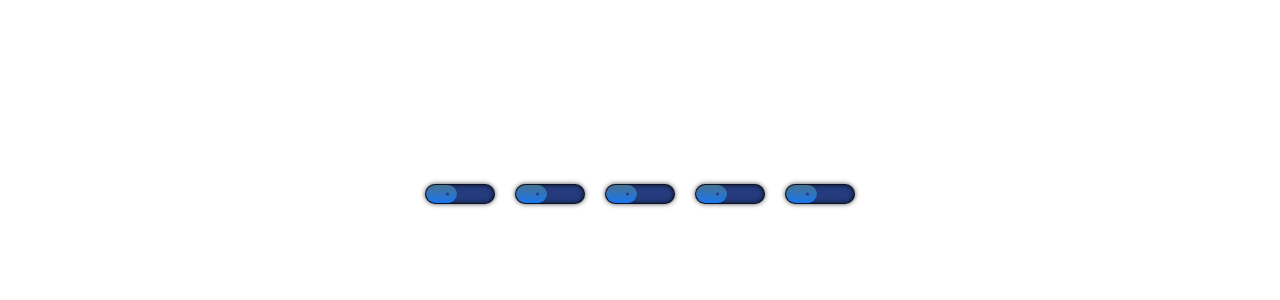
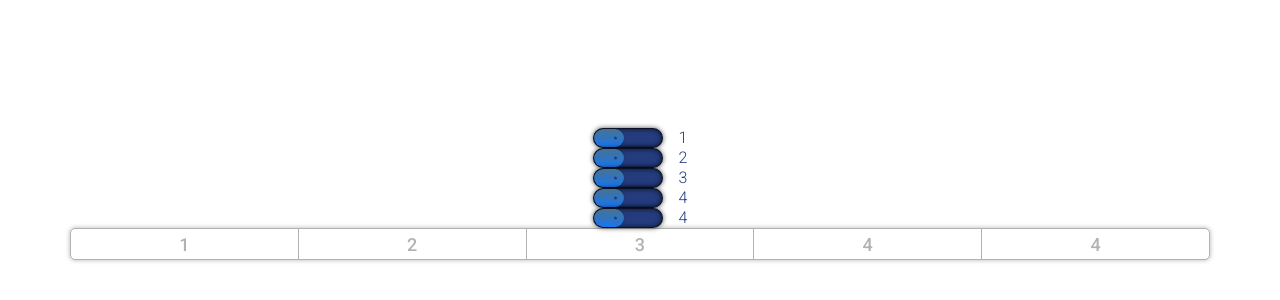
Before and after one commit to basizov/FeaturesReact, a React (Create React App) app: page /reviews in a window 1280 px wide. Shown: the part 206-506 px from the top of the page. Built offline with nearby package versions, Linux system fonts and the light colour scheme.

Commit message:
Radio splitter
Был реализован переключатель элементов черз radio box-ы.

```diff
--- a/src/app/layout/App.tsx
+++ b/src/app/layout/App.tsx
@@ -8,8 +8,17 @@ const App: React.FC = () => {
   return (
     <div className="App">
       <Route exact path='/' component={Home} />
-      <Route exact path='/navigation' component={Navigation} />
-      <Route exact path='/reviews' component={Reviews} />
+      <Route
+        path={'/(.+)'}
+        render={() => (
+          <>
+            {/* <Navigation /> */}
+            <div className="container">
+              <Route exact path='/navigation' component={Navigation} />
+              <Route exact path='/reviews' component={Reviews} />
+            </div>
+          </>
+        )} />
     </div>
   );
 }
--- a/src/app/layout/style.scss
+++ b/src/app/layout/style.scss
@@ -17,5 +17,6 @@
 @import '../styles/media';
 @import './Navigation/navigation';
 @import '../../features/Loading/loading';
+@import '../../features/FormElements/formElements';
 @import '../../features/Dropdown/dropdown';
 @import '../../features/Reviews/reviews';
--- a/src/features/FormElements/Radio.tsx
+++ /dev/null
@@ -1,32 +0,0 @@
-import React from 'react';
-
-interface IProps {
-  className?: string;
-  labelClassName?: string;
-  name?: string;
-  labels?:  React.ReactChild[] | React.ReactNode[];
-  count?: number;
-}
-
-const Radio: React.FC<IProps> = ({
-  className,
-  labelClassName,
-  name,
-  labels = [],
-  count = 1
-}) => {
-  const radios = Array.from(Array(count).keys())
-
-  return (
-    <>
-      {radios.map((key, i) => (
-        <label
-          key={key}
-          className={labelClassName}>
-          {labels[i < labels.length ? i : labels.length]}<input className={className} name={name} type='radio' /></label>
-      ))}
-    </>
-  );
-};
-
-export default  Radio;
--- /dev/null
+++ b/src/features/FormElements/RadioSplitter.tsx
@@ -0,0 +1,35 @@
+import React from 'react';
+
+interface IProps {
+  className?: string;
+  labelClassName?: string;
+  name?: string;
+  labels?:  React.ReactChild[] | React.ReactNode[] | string;
+  count?: number;
+}
+
+const RadioSplitter: React.FC<IProps> = ({
+  className = '',
+  labelClassName = '',
+  name = '',
+  labels = [],
+  count = 1
+}) => {
+  const radios = Array.from(Array(count).keys());
+
+  return (
+    <div className={`radio-splitter ${className}`}>
+      {radios.map((key, i) => (
+        <label
+          key={key}
+          className={`radio-splitter__label ${labelClassName}`}>
+          <input
+            className={`radio-splitter__input ${className}`}
+            name={name}
+            type='radio' /><span>{labels[i < labels.length ? i : labels.length - 1]}</span></label>
+      ))}
+    </div>
+  );
+};
+
+export default  RadioSplitter;
--- /dev/null
+++ b/src/features/FormElements/RadioToggle.tsx
@@ -0,0 +1,35 @@
+import React from 'react';
+
+interface IProps {
+  className?: string;
+  labelClassName?: string;
+  name?: string;
+  labels?:  React.ReactChild[] | React.ReactNode[] | string;
+  count?: number;
+}
+
+const RadioToggle: React.FC<IProps> = ({
+  className = '',
+  labelClassName = '',
+  name = '',
+  labels = [],
+  count = 1
+}) => {
+  const radios = Array.from(Array(count).keys());
+
+  return (
+    <>
+      {radios.map((key, i) => (
+        <label
+          key={key}
+          className={`radio-toggle__label ${labelClassName}`}>
+          <input
+            className={`radio-toggle__input ${className}`}
+            name={name}
+            type='radio' /><span>{labels[i < labels.length ? i : labels.length - 1]}</span></label>
+      ))}
+    </>
+  );
+};
+
+export default  RadioToggle;
--- /dev/null
+++ b/src/features/FormElements/_formElements.scss
@@ -0,0 +1,107 @@
+.radio {
+  &-toggle {
+    &__input {
+      position: relative;
+      margin-right: 1rem;
+      cursor: pointer;
+      width: 70px;
+      height: 20px;
+      outline: none;
+      background-color: var(--main-bg-color);
+      border-radius: 15px;
+      box-shadow: 0 0 5px rgba(0, 0, 0, .7),
+                  inset 0 0 5px rgba(0, 0, 0, .7);
+      border: 1px solid rgba(0, 0, 0, .7);
+      -webkit-appearance: none;
+      overflow: hidden;
+      transition: all .3s;
+      &:checked {
+        background-color: var(--hover-bg-color);
+        &:before {
+          left: 100%;
+          transform: translateX(-100%);
+        }
+        &:after {
+          left: 85%;
+          background-color: var(--hover-bg-color);
+        }
+      }
+      &:before {
+        content: '';
+        position: absolute;
+        top: 0;
+        left: 0;
+        width: 45%;
+        height: 100%;
+        border-radius: 15px;
+        background-image: linear-gradient(to top, var(--main-color), var(--submain-color));
+        box-shadow: 0 0 1px rgba(0, 0, 0, .7);
+        transition: all .3s;
+      }
+      &:after {
+        content: '';
+        position: absolute;
+        top: 50%;
+        left: 30%;
+        width: 3px;
+        height: 3px;
+        border-radius: 100%;
+        background-color: var(--main-bg-color);
+        transform: translateY(-50%);
+        transition: all .3s;
+      }
+    }
+    &__label {
+      @extend %flexCenter;
+      color: var(--main-bg-color);
+      font-size: 16px;
+      font-weight: 300;
+      &_active {
+        font-size: 18px;
+        color: var(--hover-bg-color);
+      }
+    }
+  }
+  &-splitter {
+    width: 100%;
+    overflow: hidden;
+    border-radius: 5px;
+    border: 1px solid rgba(0, 0, 0, 0.3);
+    box-shadow: 0 0 5px rgba(0, 0, 0, .3);
+    @extend %flexCenter;
+    &__input {
+      cursor: pointer;
+      position: absolute;
+      width: 100%;
+      height: 100%;
+      -webkit-appearance: none;
+      outline: none;
+      background-color: rgba(0, 0, 0, 0);
+      transition: all .3s;
+      &:hover {
+        background-color: rgba(0, 0, 0, .1);
+      }
+      &:active {
+        background-color: rgba(0, 0, 0, .15);
+      }
+      &:checked {
+        background-color: rgba(0, 0, 0, .1);
+      }
+    }
+    &__label {
+      position: relative;
+      width: 100%;
+      color: rgba(0, 0, 0, 0.3);
+      @extend %flexCenter;
+      font-size: 18px;
+      border-right: 1px solid rgba(0, 0, 0, 0.3);
+      &:last-child {
+        border-right: none;
+      }
+      span {
+        padding: .3rem 0;
+        display: block;
+      }
+    }
+  }
+}
--- a/src/features/Reviews/Reviews.tsx
+++ b/src/features/Reviews/Reviews.tsx
@@ -1,13 +1,18 @@
 import React from 'react';
-import Radio from '../FormElements/Radio';
+import RadioSplitter from '../FormElements/RadioSplitter';
+import RadioToggle from '../FormElements/RadioToggle';
 
 const Reviews: React.FC = () => {
   return (
     <section className="reviews">
       <form className='reviews__form'>
-        <Radio
-          className='reviews__radio'
-          name='choose'
+        <RadioToggle
+          name='toggle'
+          labels={['1', '2', '3', '4']}
+          count={5} />
+        <RadioSplitter
+          name='splitter'
+          labels={['1', '2', '3', '4']}
           count={5} />
       </form>
     </section>
--- a/src/features/Reviews/_reviews.scss
+++ b/src/features/Reviews/_reviews.scss
@@ -6,57 +6,6 @@
     width: 100%;
     height: 100%;
     @extend %flexCenter;
-  }
-  &__radio {
-    position: relative;
-    margin: 10px;
-    display: block;
-    cursor: pointer;
-    width: 70px;
-    height: 20px;
-    outline: none;
-    background-color: var(--main-bg-color);
-    border-radius: 15px;
-    box-shadow: 0 0 5px rgba(0, 0, 0, .7),
-                inset 0 0 5px rgba(0, 0, 0, .7);
-    border: 1px solid rgba(0, 0, 0, .7);
-    -webkit-appearance: none;
-    overflow: hidden;
-    transition: all .3s;
-    &:checked {
-      background-color: var(--hover-bg-color);
-      &:before {
-        left: 100%;
-        transform: translateX(-100%);
-      }
-      &:after {
-        left: 85%;
-        background-color: var(--hover-bg-color);
-      }
-    }
-    &:before {
-      content: '';
-      position: absolute;
-      top: 0;
-      left: 0;
-      width: 45%;
-      height: 100%;
-      border-radius: 15px;
-      background-image: linear-gradient(to top, var(--main-color), var(--submain-color));
-      box-shadow: 0 0 1px rgba(0, 0, 0, .7);
-      transition: all .3s;
-    }
-    &:after {
-      content: '';
-      position: absolute;
-      top: 50%;
-      left: 30%;
-      width: 3px;
-      height: 3px;
-      border-radius: 100%;
-      background-color: var(--main-bg-color);
-      transform: translateY(-50%);
-      transition: all .3s;
-    }
+    flex-direction: column;
   }
 }
```
